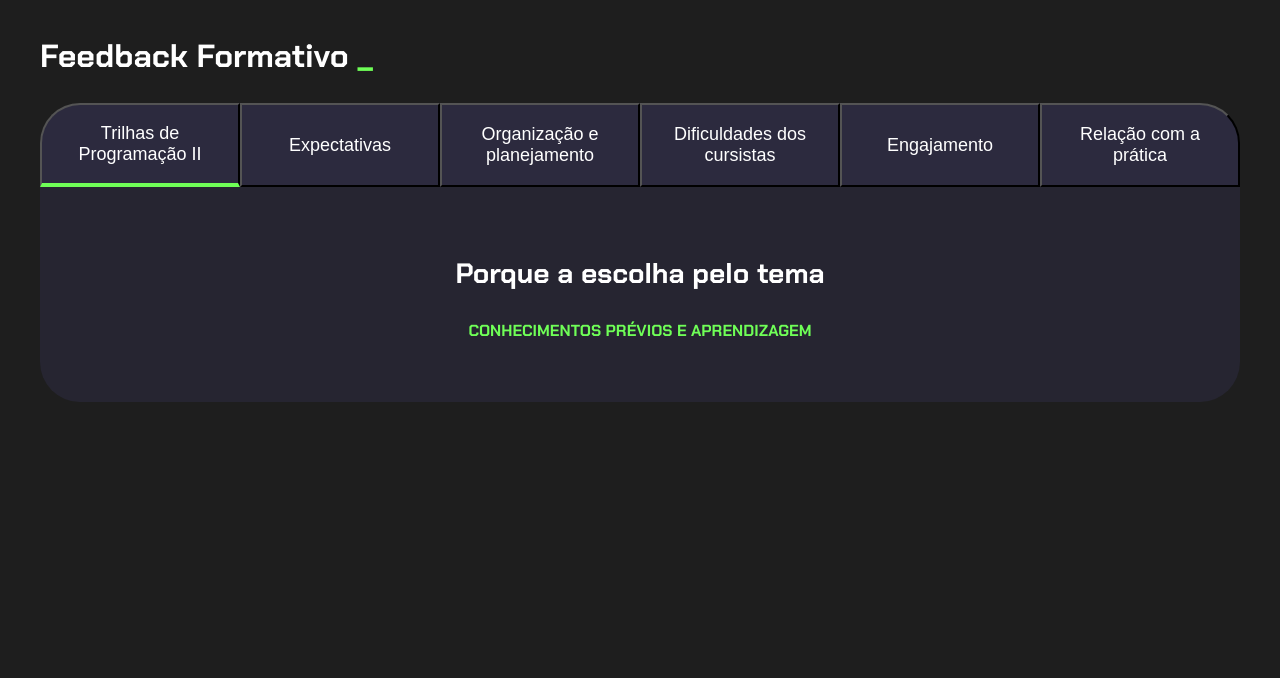
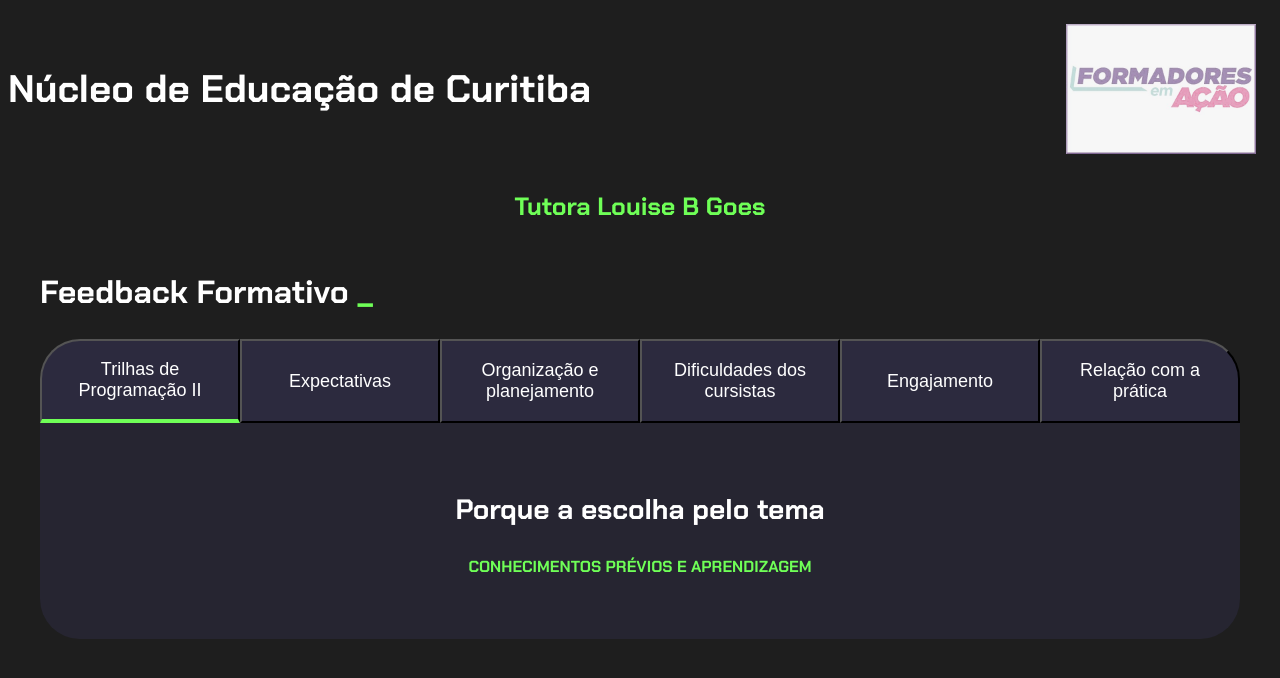
Before and after one commit to Louisebgoes/Feedback, a plain HTML site: page index.html in a window 1280 px wide. Drawn offline with Linux system fonts and the light colour scheme.

Commit message:
alterando cabeçalho

```diff
--- a/index.html
+++ b/index.html
@@ -7,7 +7,12 @@
     <title> 1º Feedback Formativo</title>
 </head>
 <body>
+    <header>
+        <h1> Núcleo de Educação de Curitiba</h1>
+        <img class="logo" src="logo.jpeg" alt="logo formadores em acao">
+    </header>
     <section class="conteudo-principal">
+        <h1 class="tutora">Tutora Louise B Goes</h1>
         <h2 class="titulo-principal"> Feedback Formativo <span>_</span> </h2>
         <div class="conteudo">
 <div class="botoes">
--- a/style.css
+++ b/style.css
@@ -13,6 +13,26 @@ body {
     background-color: var(--cor-de-fundo);
     color: var(--branco);
     font-family: 'Chakra Petch', sans-serif;
+}
+
+header{
+text-align: center;
+color:var(--branco);
+display: flex;
+justify-content:space-between;
+padding: 16px 0 ;
+align-items: center;
+font-size: larger;
+}
+
+.logo{
+    width:15%;
+    margin: 0 16px;
+}
+
+.tutora{
+    font-size:25px;
+    color: var(--verde);
 }
 
 .conteudo-principal {
```
Also changed, not shown: logo.jpeg (added).
